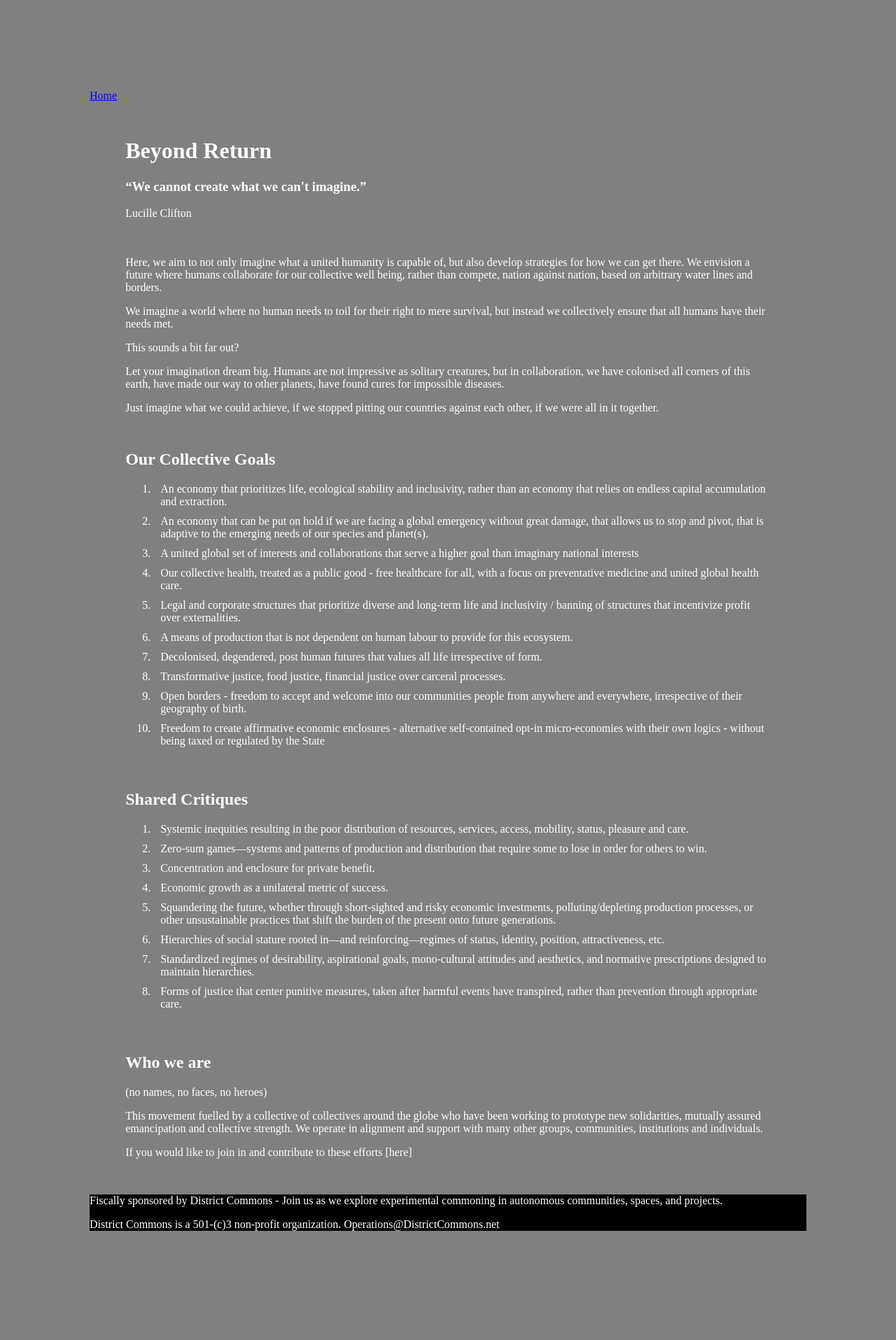
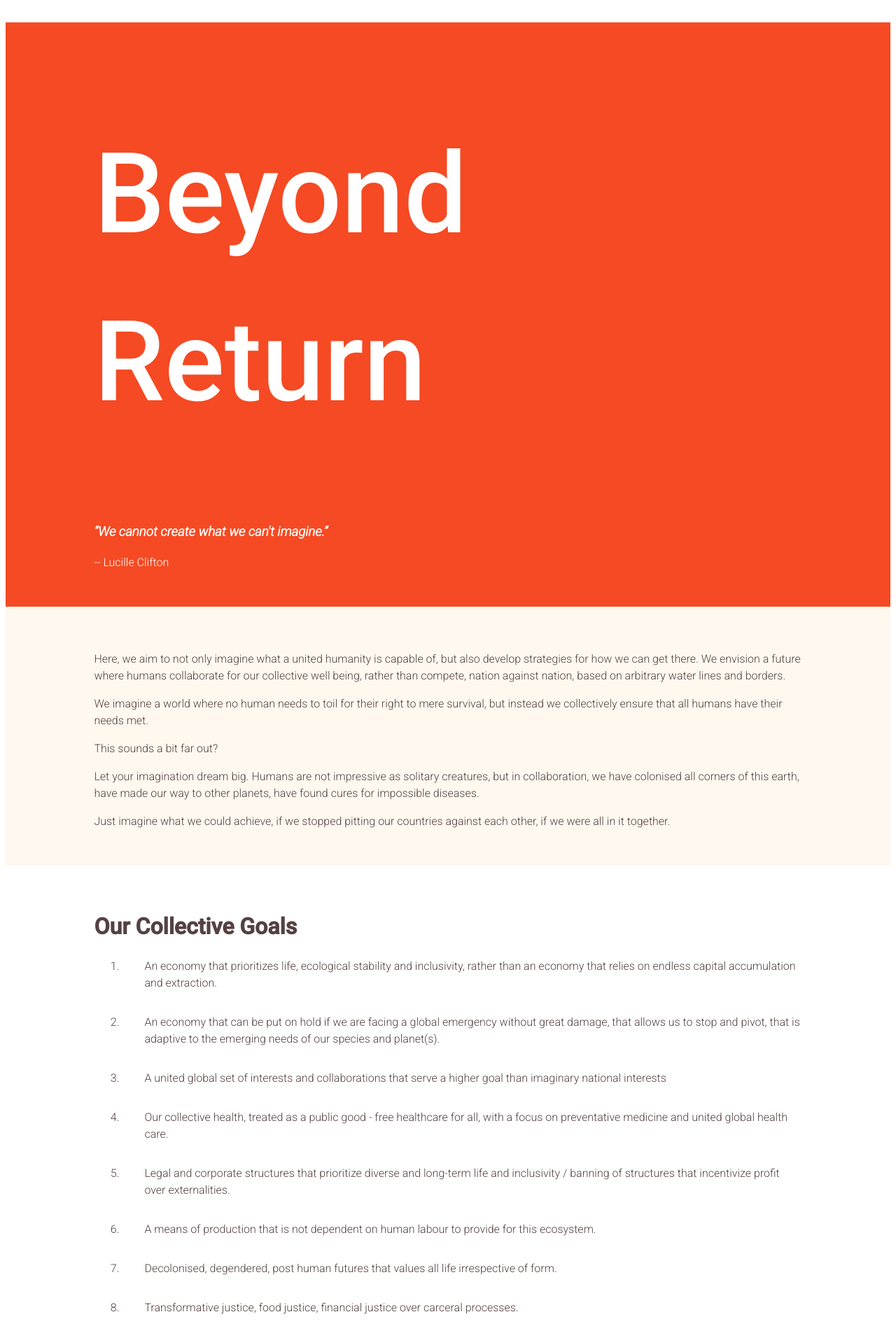
Before and after one commit to beyondreturn/beyondreturn.github.io, a Jekyll site: the page built from index.html, in a window 1280 px wide. Shown: the top 1915 px of the page at 70% size. Built offline with Jekyll 4.4.1, drawn with Linux system fonts in a browser that asks for light colours; before the commit the page ends 1887 px from its top, so only the background shows below that.

Commit message:
adds some terrible styling sorry

```diff
--- a/_includes/navigation.html
+++ b/_includes/navigation.html
@@ -1,3 +1,4 @@
 <nav>
   <a href="/">Home</a>
+  <a href="/">Join</a>
 </nav>
--- a/_layouts/default.html
+++ b/_layouts/default.html
@@ -4,6 +4,7 @@
     <meta charset="utf-8">
     <title>{{ page.title }}</title>
     <link rel="stylesheet" href="/assets/css/styles.css">
+    <link href="https://fonts.googleapis.com/css2?family=Roboto:ital,wght@0,300;0,500;1,300&display=swap" rel="stylesheet">
   </head>
   <body>
     {% include navigation.html %}
--- a/_sass/main.scss
+++ b/_sass/main.scss
@@ -1,22 +1,61 @@
 body {
-	background-color: grey;
-	color: white;
-	margin: 10%;
+	background-color: white;
+	font-family: 'Roboto', sans-serif;
+	font-weight: 300;
+	line-height: 1.5;
 }
 
 body a {
-	color: blue;
+	color: white;
+}
+
+nav {
+
 }
 
 li {
-	padding-left: 10px;
-	padding-bottom: 10px;
+	padding-left: 2em;
+	padding-bottom: 2em;
 }
 
 footer {
-	background-color: black;
+	margin-top: 5%;
+	background-color: #544141;
+	color: white;
+	padding: 3% 10% 2% 10%;
 }
 
+
 .section {
-	margin: 5%;
+	margin: 3% 10% 2% 10%;
 }
+
+.bg {
+	padding: 2% 0% 2% 0%;
+}
+
+.bg-white {
+	background-color: white;
+	color: #544141;
+}
+
+.bg-color {
+	background-color: #f54a23;
+	color: white;
+}
+
+.bg-grey {
+	background-color: #fff8ef;
+	color: #544141;
+}
+
+.title h1 {
+	font-size: 10rem;
+	font-weight: 500;
+	margin-top: 10%;
+	color: white;
+}
+
+.quote {
+	font-style: italic;
+}
--- a/index.html
+++ b/index.html
@@ -3,12 +3,15 @@ layout: default
 title: Home
 ---
 
-<div class="section">
+<div class="bg-color bg">
+	<div class="title section">
 		<h1>{{ "Beyond Return" }}</h1>
 		<h3 class="quote"> “We cannot create what we can't imagine.” </h3>
-	<p>	Lucille Clifton</p>
+		<p>	-- Lucille Clifton</p>
+	</div>
 </div>
 
+<div class= "bg-grey bg">
 	<div class="section">
 		<p>
 		Here, we aim to not only imagine what a united humanity is capable of, but also develop strategies for how we can get there. We envision a future where humans collaborate for our collective well being, rather than compete, nation against nation, based on arbitrary water lines and borders.
@@ -30,9 +33,11 @@ title: Home
 		Just imagine what we could achieve, if we stopped pitting our countries against each other,  if we were all in it together.
 		</p>
 	</div>
+</div>
 
+<div class="bg-white bg">
 	<div class="section">
-	<h2>Our Collective Goals</h2>
+		<h1>Our Collective Goals</h1>
 		<ol>
 		<li>An economy that prioritizes life, ecological stability and inclusivity, rather than an economy that relies on endless capital accumulation and extraction.</li>
 
@@ -56,9 +61,11 @@ title: Home
 		<li>Freedom to create affirmative economic enclosures - alternative self-contained opt-in micro-economies with their own logics - without being taxed or regulated by the State </li>
 		</ol>
 	</div>
+</div>
 
+<div class="bg-grey bg">
 	<div class="section">
-	<h2>Shared Critiques</h2>
+		<h1>Shared Critiques</h1>
 		<ol>
 			<li>Systemic inequities resulting in the poor distribution of resources, services, access, mobility, status, pleasure and care. </li>
 			<li>Zero-sum games—systems and patterns of production and distribution that require some to lose in order for others to win. </li>
@@ -70,7 +77,9 @@ title: Home
 			<li>Forms of justice that center punitive measures, taken after harmful events have transpired, rather than prevention through appropriate care.</li>
 		</ol>
 	</div>
+</div>
 
+<div class="bg-white bg">
 	<div class="section">
 		<h2>Who we are </h2>
 		<p class="quote">(no names, no faces, no heroes)</p>
@@ -79,3 +88,4 @@ title: Home
 
 		<p>If you would like to join in and contribute to these efforts [here]</p>
 	</div>
+</div>
```
Also changed, not shown: 3 other files. Lines whose indentation alone changed are shown as unchanged.
